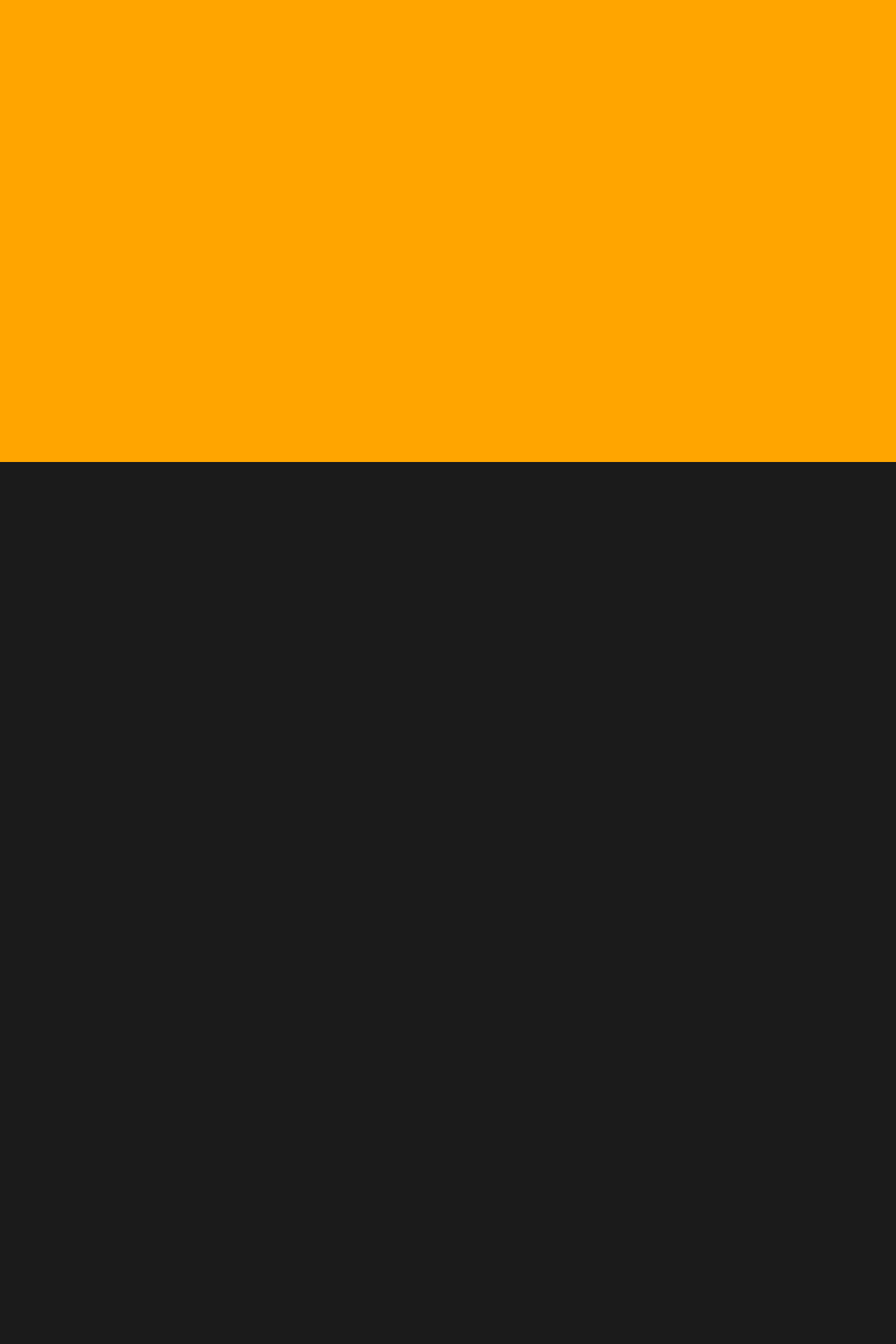
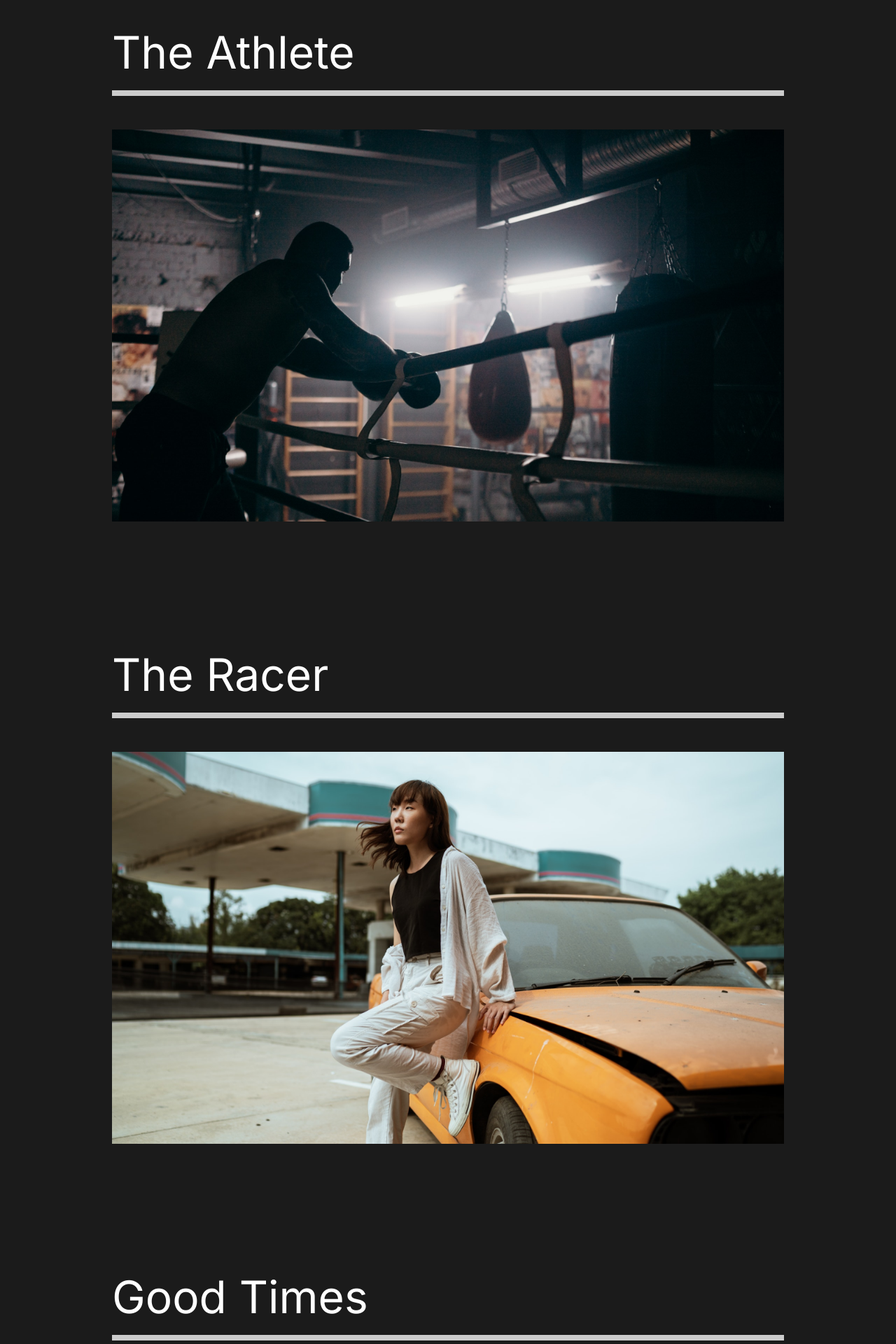
Before and after one commit to DistoRRRtion/Capture, a React (Create React App) app: page /work in a window 1280 px wide. Shown: the part 140-2060 px from the top of the page at 70% size. Before the commit the page ends 800 px from the top, so only its background shows below. Built offline with nearby package versions, Linux system fonts and the light colour scheme.

Commit message:
10. Our Work

```diff
--- a/src/components/Nav.js
+++ b/src/components/Nav.js
@@ -6,13 +6,13 @@ const Nav = () => {
       <h1><a id="logo" href="#">Capture</a></h1>
       <ul>
         <li>
-          <a href="#">1. About Us</a>
+          <a href="/">1. About Us</a>
         </li>
         <li>
-          <a href="#">2. Our work</a>
+          <a href="work">2. Our work</a>
         </li>
         <li>
-          <a href="#">3. Contact Us</a>
+          <a href="contact">3. Contact Us</a>
         </li>
       </ul>
     </StyledNav>
--- a/src/pages/OurWork.js
+++ b/src/pages/OurWork.js
@@ -1,16 +1,62 @@
 import styled from "styled-components";
+import { Link } from 'react-router-dom'
+// images
+import athlete from '../img/athlete-small.png';
+import theracer from '../img/theracer-small.png';
+import goodtimes from '../img/goodtimes-small.png';
+
+
 
 const OurWork = () => {
   return (
-    <OurWorkCont>
-      <h1>OurWork</h1>
-    </OurWorkCont>
+    <Work>
+      <Movie>
+        <h2>The Athlete</h2>
+        <div className="line"></div>
+        <Link>
+          <img src={athlete} alt='athlete'></img>
+        </Link>
+      </Movie>
+      <Movie>
+        <h2>The Racer</h2>
+        <div className="line"></div>
+        <Link>
+          <img src={theracer} alt='the racer'></img>
+        </Link>
+      </Movie>
+      <Movie>
+        <h2>Good Times</h2>
+        <div className="line"></div>
+        <Link>
+          <img src={goodtimes} alt='good times'></img>
+        </Link>
+      </Movie>
+    </Work>
   )
 }
 
-const OurWorkCont = styled.div`
-  background-color: orange;
-  height: 90vh;
+const Work = styled.div`
+  min-height: 100vh;
+  color: white;
+  overflow: hidden;
+  padding: 5rem 10rem;
+  h2 {
+    padding: 1rem 0rem;
+  }
+`;
+
+const Movie = styled.div`
+  padding-bottom: 10rem;
+  .line {
+    height: 0.5rem;
+    background: #cccccc;
+    margin-bottom: 3rem;
+  }
+  img {
+    width: 100%;
+    height: 70vh;
+    object-fit: cover;
+  }
 `;
 
 export default OurWork;
```
